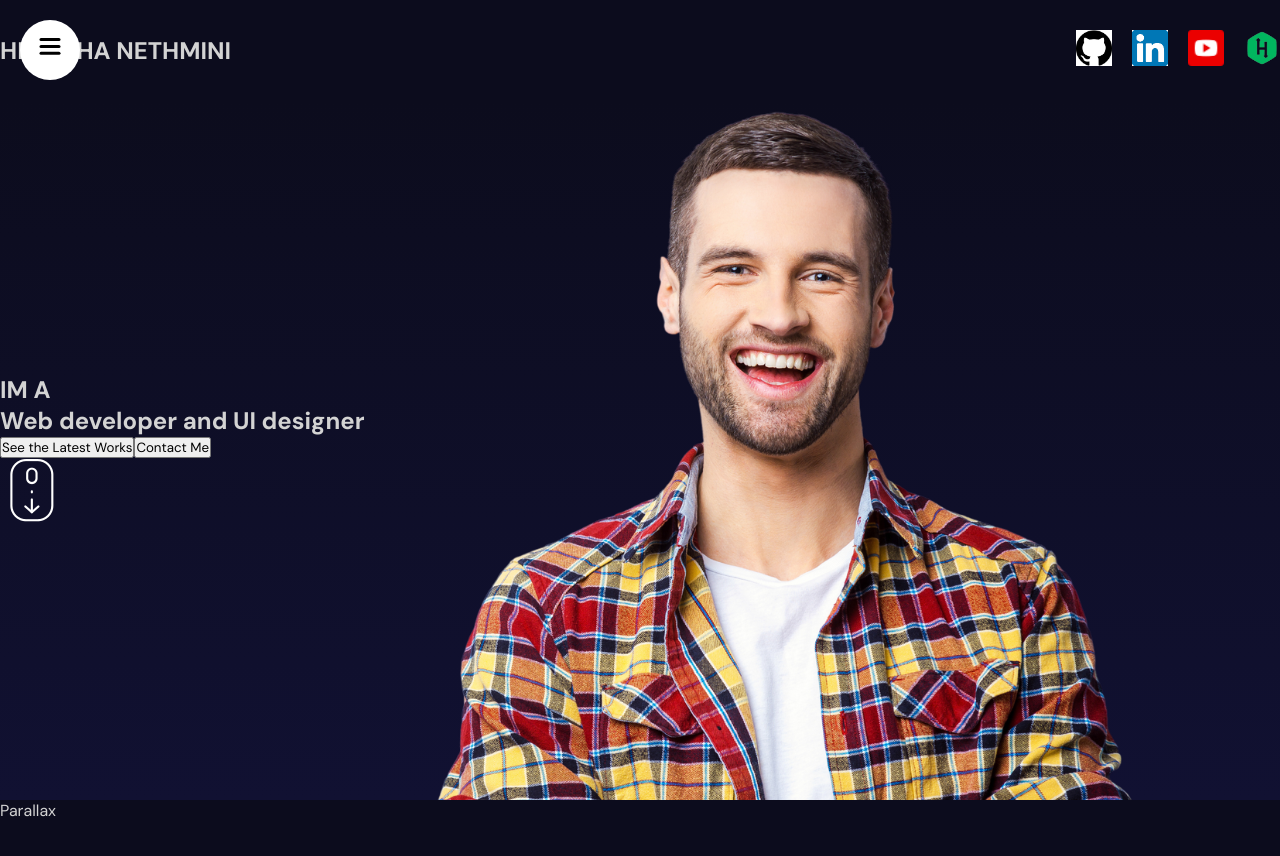
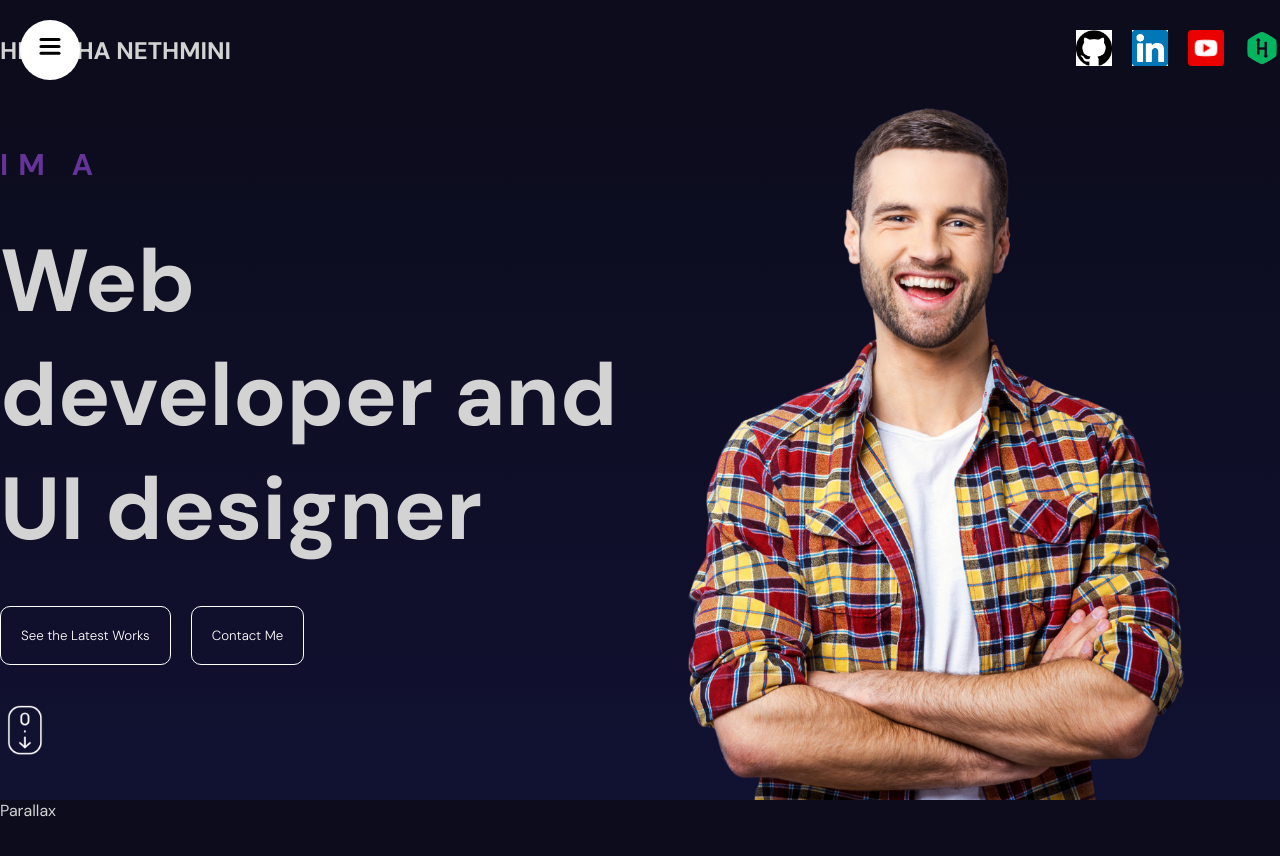
Before and after one commit to HimashaNethmini/Portfolio_Website, a React (Vite) app: page / in a window 1280 px wide. Shown: the top 856 px of the page. Built offline with nearby package versions, Linux system fonts and the light colour scheme.

Commit message:
add styles for hero section

```diff
--- a/src/components/hero/hero.scss
+++ b/src/components/hero/hero.scss
@@ -1,8 +1,64 @@
+//@import "../../app.scss";
+
 .hero {
   height: calc(100vh - 100px);
   overflow: hidden;
   background: linear-gradient(180deg, #0c0c1d, #111132);
   position: relative;
+
+  .wrapper {
+    max-width: 1366px;
+    height: 100%;
+    margin: auto;
+
+    .textContainer {
+      width: 50%;
+      height: 100%;
+      display: flex;
+      flex-direction: column;
+      justify-content: center;
+      gap: 40px;
+
+      /*@include mobile {
+        height: 50%;
+        width: 100%;
+        gap: 20px;
+        align-items: center;
+        text-align: center;
+      }*/
+
+      h2 {
+        font-size: 30px;
+        color: rebeccapurple;
+        letter-spacing: 10px;
+      }
+
+      h1 {
+        font-size: 88px;
+
+       /* @include mobile {
+          font-size: 36px;
+        }*/
+      }
+
+      .buttons {
+        button {
+          padding: 20px;
+          border: 1px solid white;
+          border-radius: 10px;
+          background-color: transparent;
+          color: white;
+          margin-right: 20px;
+          cursor: pointer;
+          font-weight: 300;
+        }
+      }
+
+      img {
+        width: 50px;
+      }
+    }
+  }
 
   .imageContainer {
     height: 100%;
@@ -10,5 +66,17 @@
     top: 0;
     right: 0;
 
+    /*@include mobile {
+      height: 50%;
+      width: 100%;
+      top: unset;
+      bottom: 0;
+    }*/
+
+    img{
+      width: 100%;
+      height: 100%;
+      object-fit: cover;
     }
   }
+}
```
Lines whose indentation alone changed are shown as unchanged.
